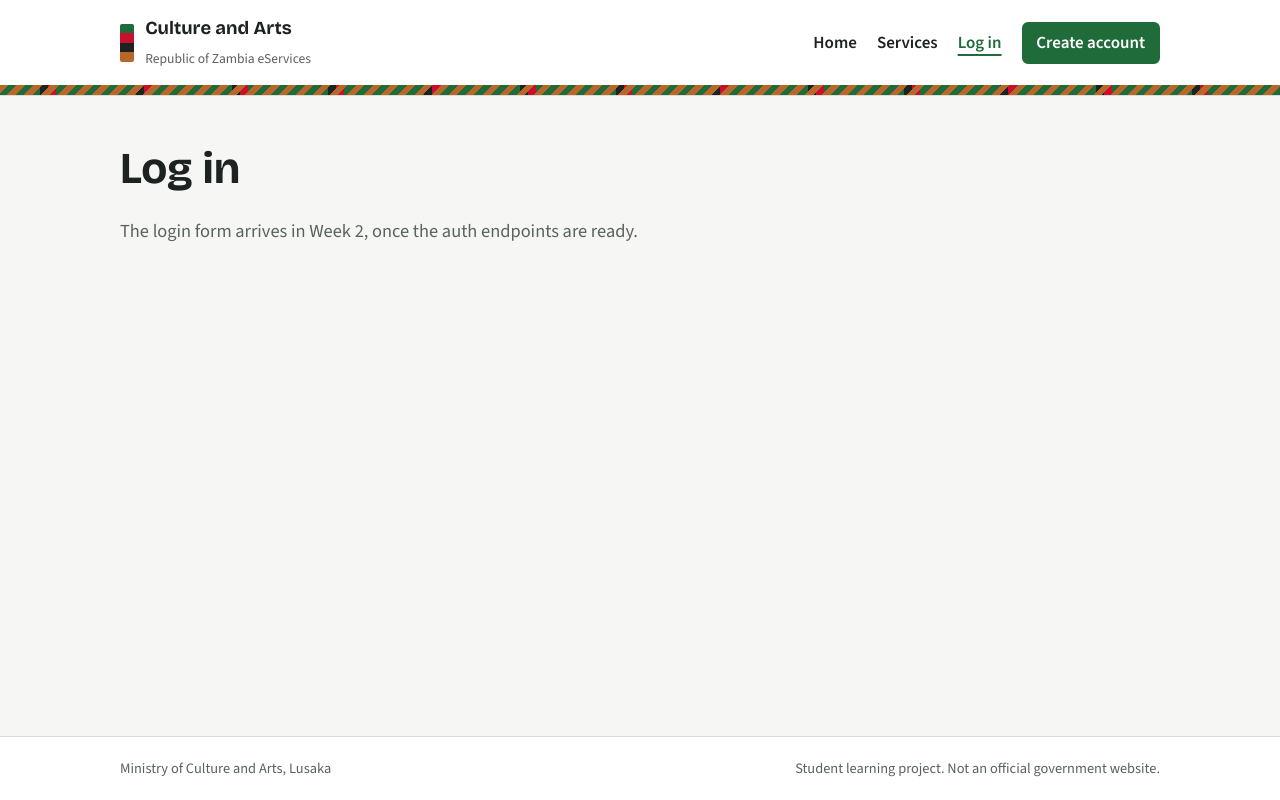
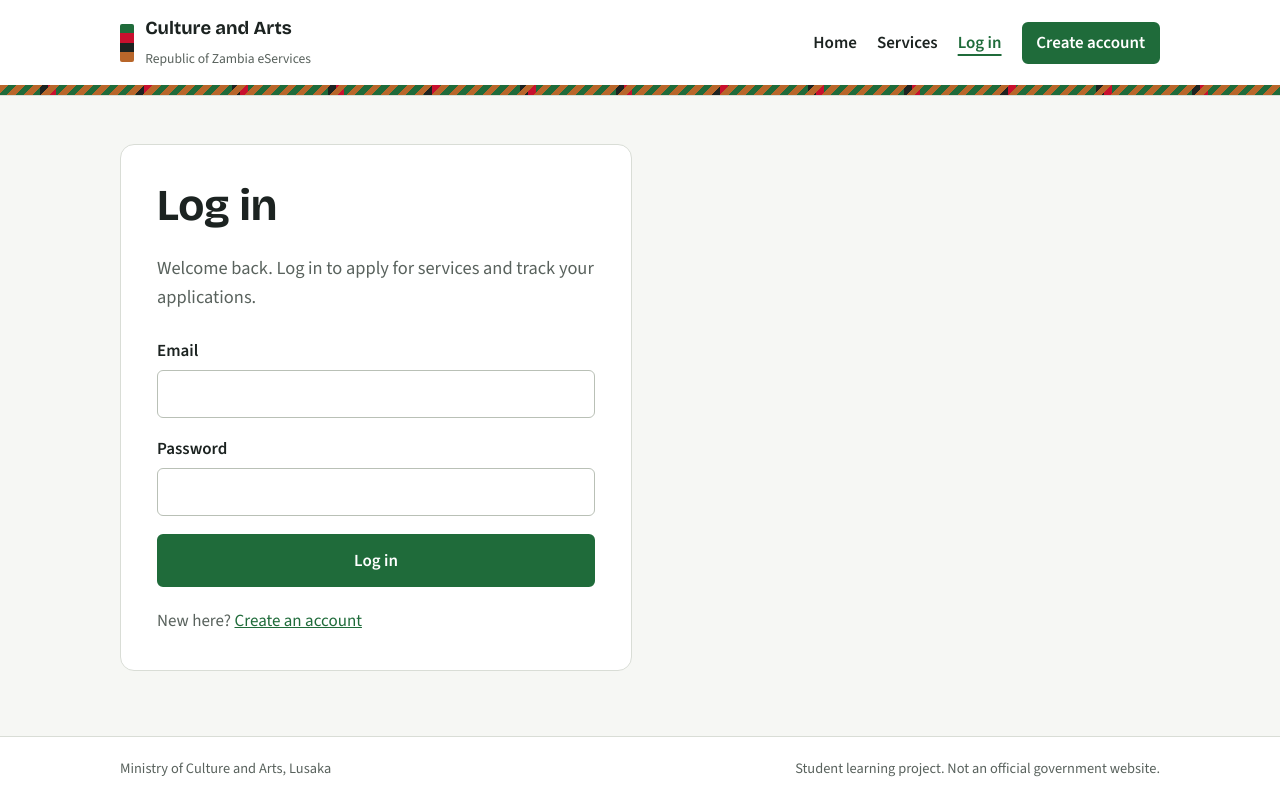
Before and after one commit to Culture-Arts-Portal/mca-frontend, a React (Vite) app: page /login in a window 1280 px wide. Built offline with nearby package versions, Linux system fonts and the light colour scheme; no server answers.

Commit message:
feat: add login page

```diff
--- /dev/null
+++ b/src/components/FormField.jsx
@@ -0,0 +1,26 @@
+// One labelled input with its hint and error message, shared by all forms.
+export default function FormField({ label, name, type = "text", hint, placeholder, autoComplete, value, error, onChange }) {
+  const describedBy = error ? `${name}-error` : hint ? `${name}-hint` : undefined;
+  return (
+    <div className="field">
+      <label htmlFor={name}>{label}</label>
+      <input
+        className="input"
+        id={name}
+        name={name}
+        type={type}
+        value={value}
+        onChange={onChange}
+        placeholder={placeholder}
+        autoComplete={autoComplete}
+        aria-invalid={Boolean(error)}
+        aria-describedby={describedBy}
+      />
+      {error ? (
+        <p className="field-error" id={`${name}-error`}>{error}</p>
+      ) : (
+        hint && <p className="field-hint" id={`${name}-hint`}>{hint}</p>
+      )}
+    </div>
+  );
+}
--- a/src/pages/public/Login.jsx
+++ b/src/pages/public/Login.jsx
@@ -1,8 +1,75 @@
+import { useState } from "react";
+import { Link, useLocation, useNavigate } from "react-router-dom";
+import { useAuth } from "../../context/AuthContext";
+import Field from "../../components/FormField";
+
+function validate(v) {
+  const errors = {};
+  if (!/^\S+@\S+\.\S+$/.test(v.email.trim())) errors.email = "Enter the email you registered with.";
+  if (!v.password) errors.password = "Enter your password.";
+  return errors;
+}
+
 export default function Login() {
+  const { login } = useAuth();
+  const navigate = useNavigate();
+  const location = useLocation();
+  const [values, setValues] = useState({ email: "", password: "" });
+  const [errors, setErrors] = useState({});
+  const [serverError, setServerError] = useState("");
+  const [submitting, setSubmitting] = useState(false);
+
+  // If someone was sent here from a protected page, take them back there after logging in.
+  const goTo = location.state?.from?.pathname || "/services";
+
+  function handleChange(e) {
+    const { name, value } = e.target;
+    setValues((prev) => ({ ...prev, [name]: value }));
+    if (errors[name]) setErrors((prev) => ({ ...prev, [name]: undefined }));
+  }
+
+  async function handleSubmit(e) {
+    e.preventDefault();
+    const found = validate(values);
+    setErrors(found);
+    if (Object.keys(found).length > 0) return;
+
+    setSubmitting(true);
+    setServerError("");
+    try {
+      await login(values.email.trim().toLowerCase(), values.password);
+      navigate(goTo, { replace: true });
+    } catch (err) {
+      setServerError(err.message); // e.g. "Wrong email or password"
+    } finally {
+      setSubmitting(false);
+    }
+  }
+
+  const fieldProps = (name) => ({ name, value: values[name], error: errors[name], onChange: handleChange });
+
   return (
-    <section className="narrow">
+    <section className="auth-card">
       <h1>Log in</h1>
-      <p className="lead">The login form arrives in Week 2, once the auth endpoints are ready.</p>
+      <p className="lead">Welcome back. Log in to apply for services and track your applications.</p>
+
+      {serverError && (
+        <div className="notice notice--error" role="alert">
+          <strong>We couldn’t log you in.</strong> {serverError}
+        </div>
+      )}
+
+      <form className="form" onSubmit={handleSubmit} noValidate>
+        <Field label="Email" type="email" autoComplete="email" {...fieldProps("email")} />
+        <Field label="Password" type="password" autoComplete="current-password" {...fieldProps("password")} />
+        <button className="btn btn--block" type="submit" disabled={submitting}>
+          {submitting ? "Logging in…" : "Log in"}
+        </button>
+      </form>
+
+      <p className="auth-switch">
+        New here? <Link to="/register">Create an account</Link>
+      </p>
     </section>
   );
 }
--- a/src/pages/public/Register.jsx
+++ b/src/pages/public/Register.jsx
@@ -1,6 +1,7 @@
 import { useState } from "react";
 import { Link, useNavigate } from "react-router-dom";
 import { useAuth } from "../../context/AuthContext";
+import Field from "../../components/FormField";
 
 const EMPTY = { fullName: "", nrc: "", phone: "", email: "", password: "", confirmPassword: "" };
 
@@ -17,32 +18,6 @@ function validate(v) {
   return errors;
 }
 
-// One labelled input with its hint and error message.
-function Field({ label, name, type = "text", hint, placeholder, autoComplete, value, error, onChange }) {
-  const describedBy = error ? `${name}-error` : hint ? `${name}-hint` : undefined;
-  return (
-    <div className="field">
-      <label htmlFor={name}>{label}</label>
-      <input
-        className="input"
-        id={name}
-        name={name}
-        type={type}
-        value={value}
-        onChange={onChange}
-        placeholder={placeholder}
-        autoComplete={autoComplete}
-        aria-invalid={Boolean(error)}
-        aria-describedby={describedBy}
-      />
-      {error ? (
-        <p className="field-error" id={`${name}-error`}>{error}</p>
-      ) : (
-        hint && <p className="field-hint" id={`${name}-hint`}>{hint}</p>
-      )}
-    </div>
-  );
-}
 
 export default function Register() {
   const { register } = useAuth();
```
